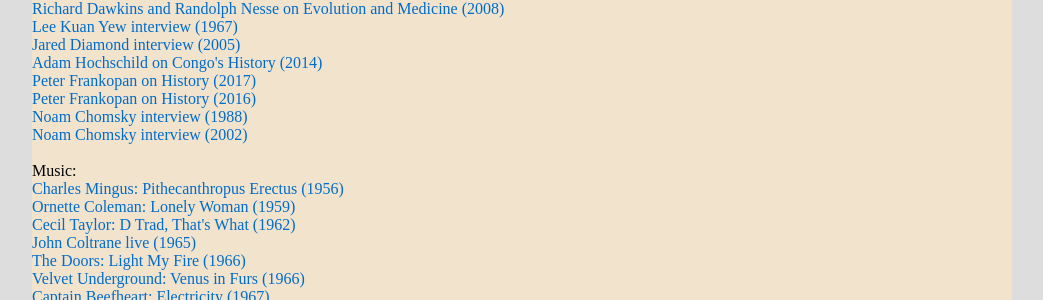
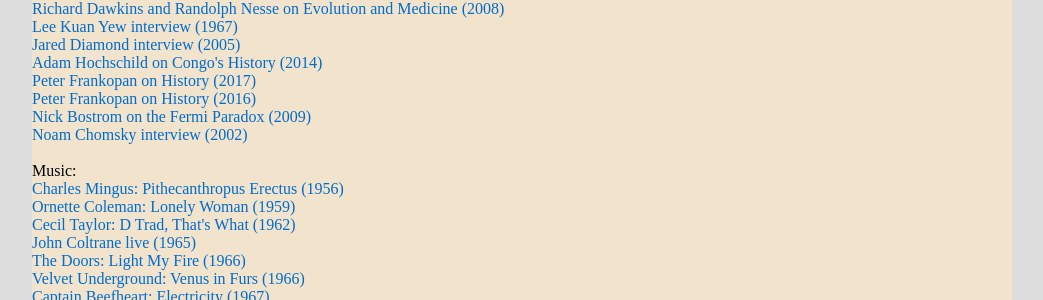
Before and after one commit to witba/witba.github.io, a Jekyll site: the page built from inspiration/index.html, in a window 1280 px wide. Shown: the part 218-518 px from the top of the page, without its empty margins (118-1161 px from the left). Built offline with Jekyll 4.4.1, drawn with Linux system fonts in a browser that asks for light colours.

Commit message:
Update index.html

```diff
--- a/inspiration/index.html
+++ b/inspiration/index.html
@@ -14,7 +14,7 @@
 <a href="https://www.youtube.com/watch?v=rLyZGTwmcRA" target=_blank>Adam Hochschild on Congo's History (2014)</a><br>
 <a href="https://www.youtube.com/watch?v=BeJXnK9Z7KU" target=_blank>Peter Frankopan on History (2017)</a><br>
 <a href="https://www.youtube.com/watch?v=NJ54ojX5zlM" target=_blank>Peter Frankopan on History (2016)</a><br>
-<a href="https://www.youtube.com/watch?v=mEYJMCydFNI" target=_blank>Noam Chomsky interview (1988)</a><br>
+<a href="https://www.closertotruth.com/series/where-are-all-those-aliens" target=_blank>Nick Bostrom on the Fermi Paradox (2009)</a><br>
 <a href="https://www.youtube.com/watch?v=7lPnLK9z1fI" target=_blank>Noam Chomsky interview (2002)</a><br>
 <br>
 
```
